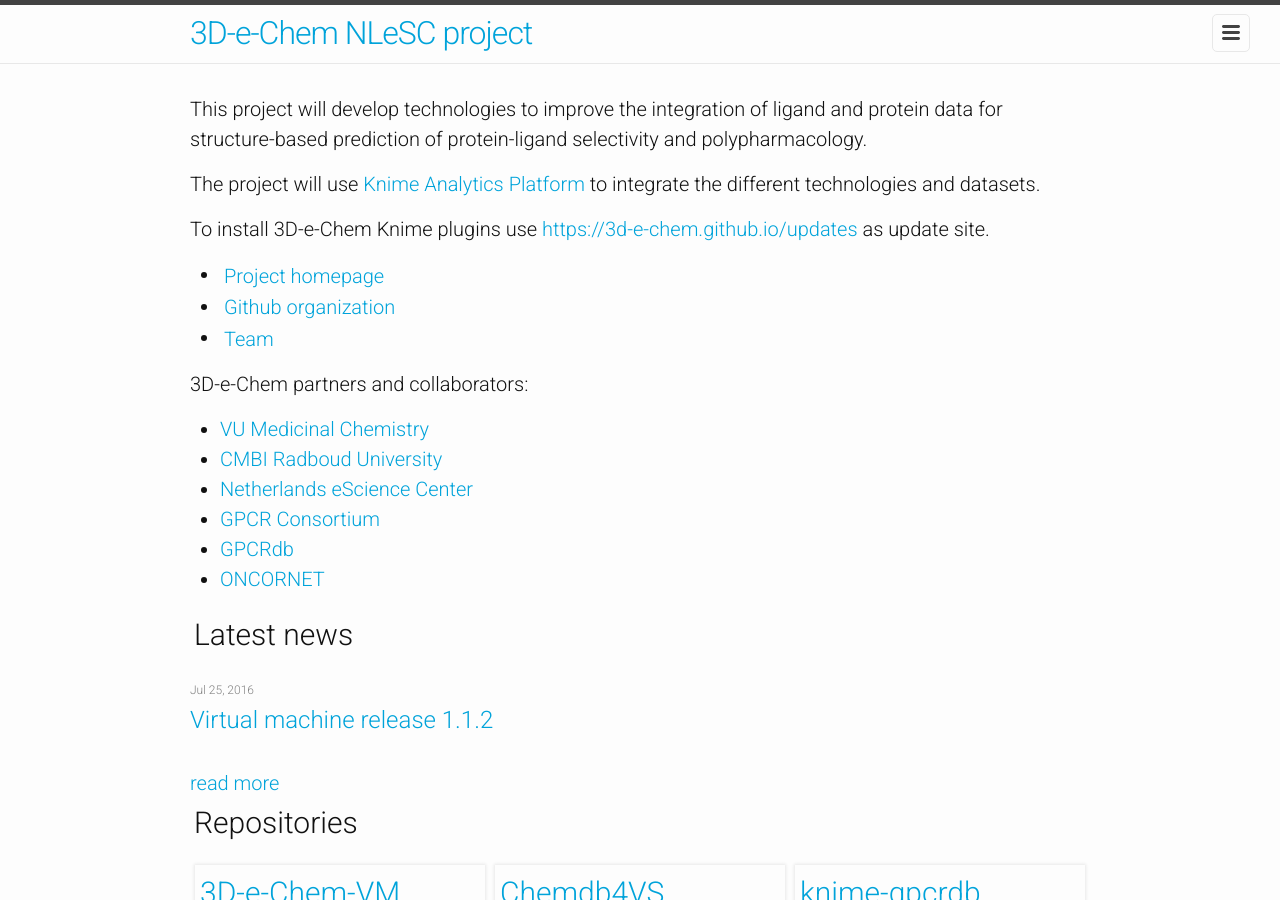
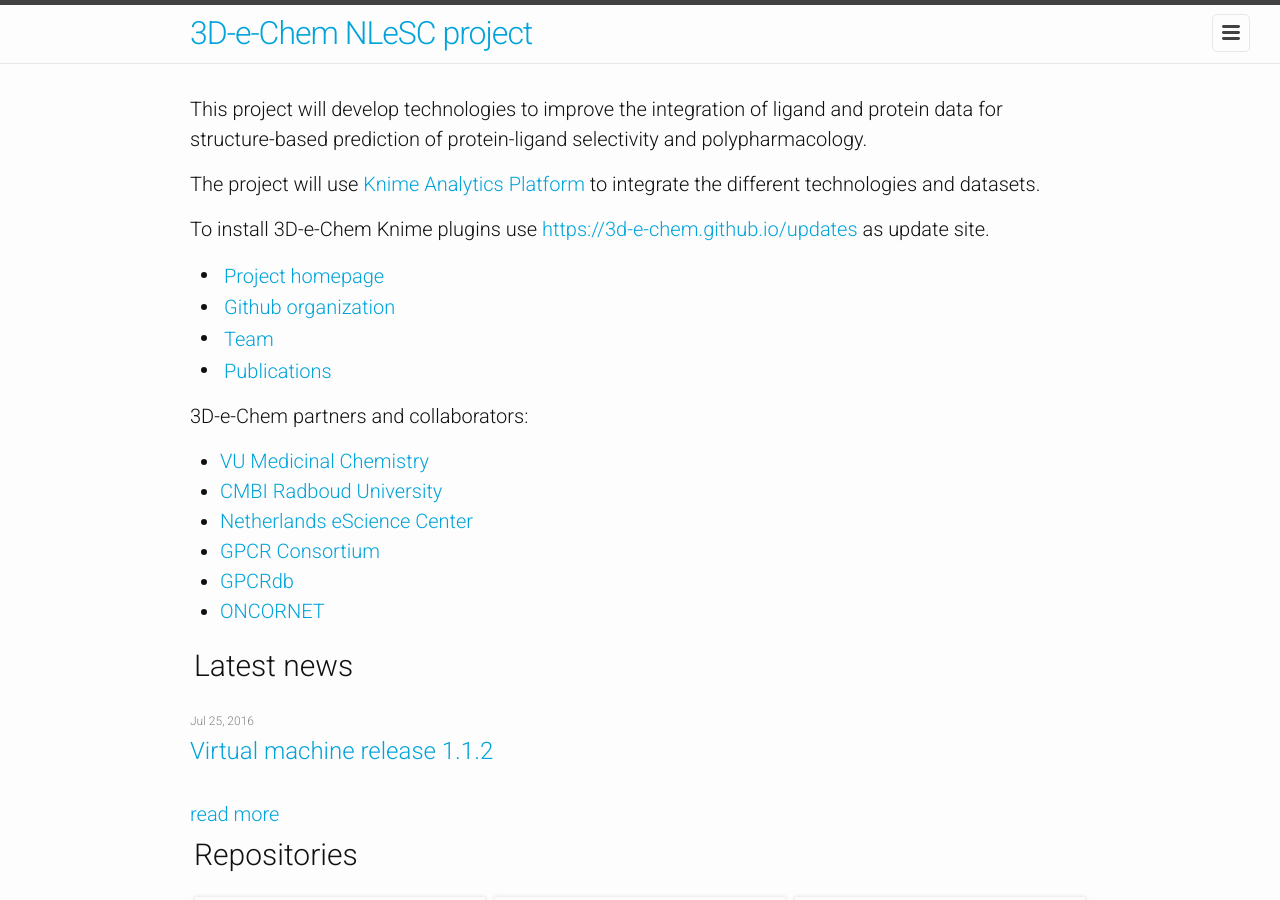
Before and after one commit to 3D-e-Chem/3D-e-Chem.github.io, a Jekyll site: the page built from index.html, in a window 1280 px wide and 900 px high. Built offline with Jekyll 4.4.1, drawn with Linux system fonts in a browser that asks for light colours; a style sheet for code colours, icons or effects is not loaded.

Commit message:
Update index.html

```diff
--- a/index.html
+++ b/index.html
@@ -15,6 +15,7 @@
     <li><a href="{{ site.urls.organization }}"><span class="octicon octicon-mark-github"></span><span class="octitext">Github organization</span></a></li>
     {% endif %}
     <li><a href="{{ 'team.html' | prepend: site.baseurl }}"><span class="octicon octicon-organization"></span><span class="octitext">Team</span></a></li>
+    <li><a href="#publ"><span class="octicon octicon-book"></span><span class="octitext">Publications</span></a></li>
 </ul>
 
 <p>3D-e-Chem partners and collaborators:</p>
@@ -32,6 +33,7 @@
 
 {% include repositories.html %}
 
+<a name="publ">
 {% include publications.html %}
 
 <h2><a name="dissemination"></a><span class="mega-octicon octicon-briefcase"></span><span class="octitext">Dissemination</span></h2>
```
